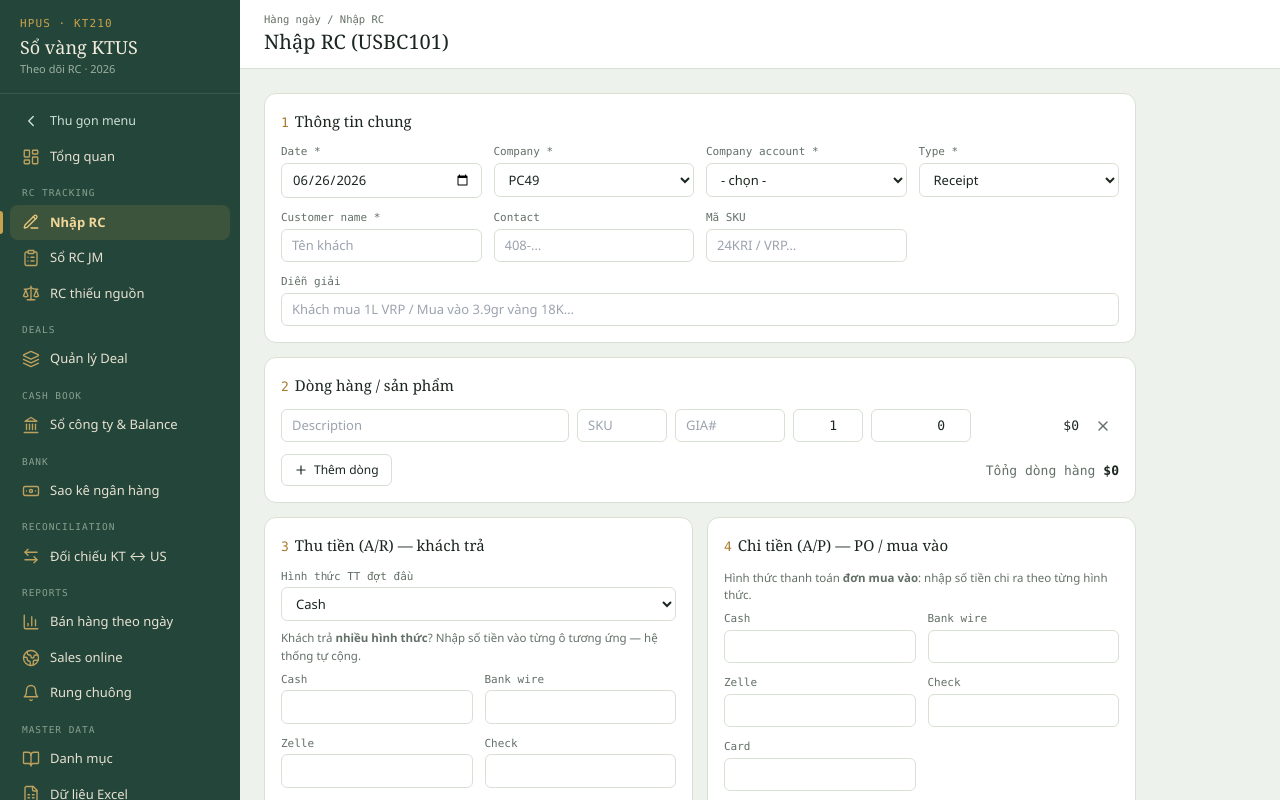
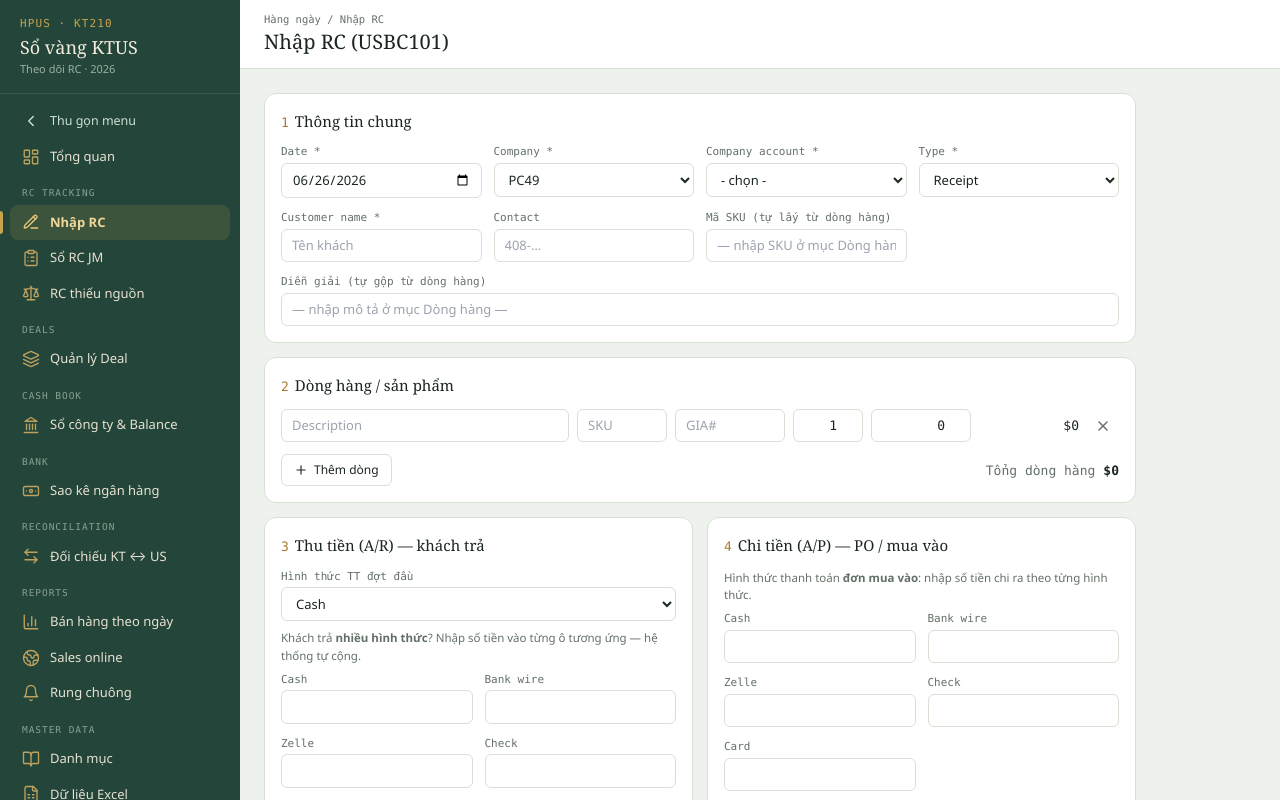
Before and after one commit to quocviet-IT/ktus, a Next.js app: page /rc/new in a window 1280 px wide. Shown: the top 800 px of the page. Built offline with nearby package versions, Linux system fonts and the light colour scheme.

Commit message:
feat(rc): Ma SKU + Dien giai tu lay/gop tu dong hang (nhieu dong -> 1 o), khong nhap tay nua

```diff
--- a/src/app/rc/new/rc-new-form.tsx
+++ b/src/app/rc/new/rc-new-form.tsx
@@ -63,6 +63,9 @@ export default function NhapRCForm({
   const salesCount = company === "Trans" ? 3 : 2;
 
   const lineTotal = useMemo(() => lines.reduce((s, l) => s + (Number(l.soLuong) || 0) * (Number(l.donGia) || 0), 0), [lines]);
+  // Mã SKU + Diễn giải GỘP từ các dòng hàng (nhiều dòng → 1 ô)
+  const skuJoined = useMemo(() => lines.map((l) => (l.sku || "").trim()).filter(Boolean).join(", "), [lines]);
+  const descJoined = useMemo(() => lines.map((l) => (l.moTa || "").trim()).filter(Boolean).join(" + "), [lines]);
   const arTotal = Object.values(ar).reduce((sum, value) => sum + (Number(value) || 0), 0);
   const apTotal = Object.values(ap).reduce((sum, value) => sum + (Number(value) || 0), 0);
   const receipt = RECEIPT_T.includes(type) ? arTotal : 0;
@@ -88,8 +91,8 @@ export default function NhapRCForm({
       type: f.get("type") as RcInput["type"],
       khach: String(f.get("khach")),
       contact: String(f.get("contact") || ""),
-      maSku: String(f.get("maSku") || ""),
-      dienGiai: String(f.get("dienGiai") || ""),
+      maSku: skuJoined,
+      dienGiai: descJoined,
       companyAccount: String(f.get("companyAccount") || ""),
       arCash: ar.cash || 0, arBankwire: ar.bank_wire || 0, arZelle: ar.zelle || 0, arCheck: ar.check || 0,
       apCash: ap.cash || 0, apBankwire: ap.bank_wire || 0, apZelle: ap.zelle || 0, apCheck: ap.check || 0,
@@ -135,8 +138,8 @@ export default function NhapRCForm({
             {fld("Type *", <select name="type" required value={type} onChange={(e) => setType(e.target.value as RcInput["type"])} className={inp}>{ACTIVE_TYPE_OPTIONS.map((k) => <option key={k} value={k}>{TYPE_LABEL[k]}</option>)}</select>)}
             {fld("Customer name *", <input name="khach" required placeholder="Tên khách" className={inp} />)}
             {fld("Contact", <input name="contact" placeholder="408-…" className={inp} />)}
-            {fld("Mã SKU", <input name="maSku" placeholder="24KRI / VRP…" className={inp} />)}
-            <div className="md:col-span-4">{fld("Diễn giải", <input name="dienGiai" placeholder="Khách mua 1L VRP / Mua vào 3.9gr vàng 18K…" className={inp} />)}</div>
+            {fld("Mã SKU (tự lấy từ dòng hàng)", <input name="maSku" value={skuJoined} readOnly placeholder="— nhập SKU ở mục Dòng hàng —" className={inp + " bg-band text-muted"} />)}
+            <div className="md:col-span-4">{fld("Diễn giải (tự gộp từ dòng hàng)", <input name="dienGiai" value={descJoined} readOnly placeholder="— nhập mô tả ở mục Dòng hàng —" className={inp + " bg-band text-muted"} />)}</div>
           </div>
         </Section>
 
```
